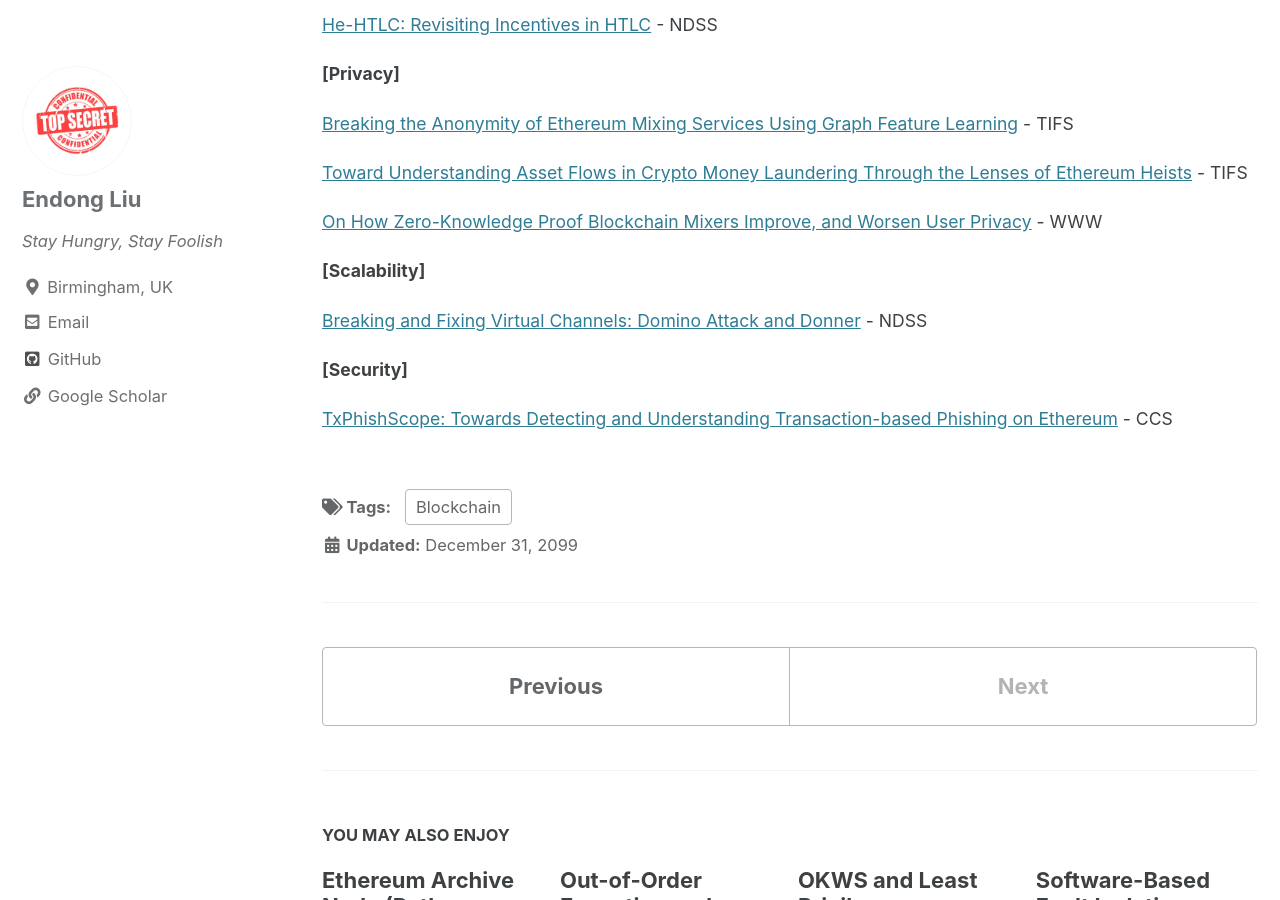
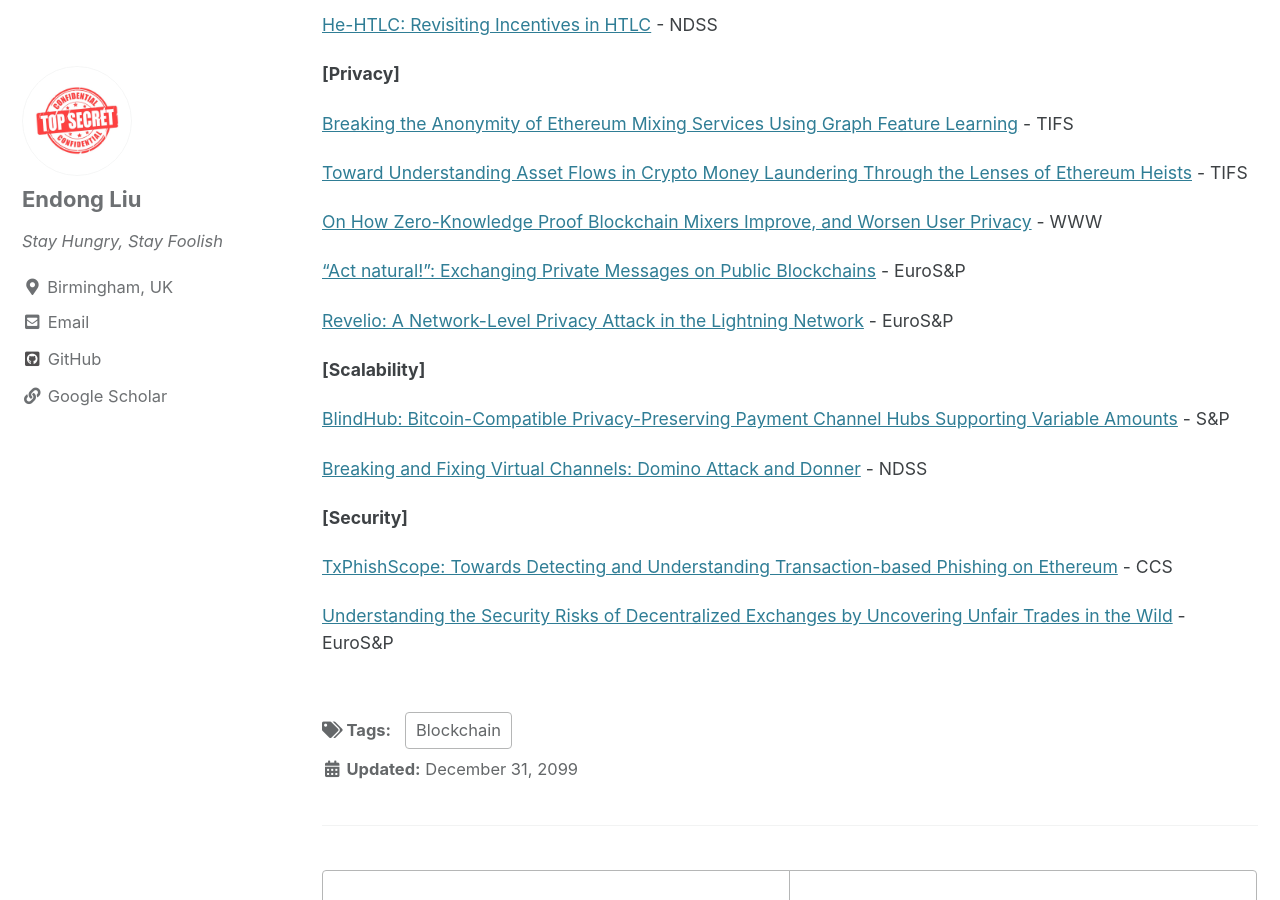
Before and after one commit to ZzPoLariszZ/zzpolariszz.github.io, a Jekyll site: the page built from _posts/2099-12-31-Academic-Blockchain-Papers-Matching-Me.md, in a window 1280 px wide and 900 px high, scrolled down 849 px. Built offline with Jekyll 4.4.1, drawn with Linux system fonts in a browser that asks for light colours; cached includes are drawn as plain includes; some of the changed text lies outside the part shown.

Commit message:
Update 2099-12-31-Academic-Blockchain-Papers-Matching-Me.md

```diff
--- a/_posts/2099-12-31-Academic-Blockchain-Papers-Matching-Me.md
+++ b/_posts/2099-12-31-Academic-Blockchain-Papers-Matching-Me.md
@@ -42,10 +42,18 @@ A List of Academic Blockchain Papers Matching My Research Interests
 
 [On How Zero-Knowledge Proof Blockchain Mixers Improve, and Worsen User Privacy](https://dl.acm.org/doi/10.1145/3543507.3583217) - WWW
 
+[“Act natural!”: Exchanging Private Messages on Public Blockchains](https://ieeexplore.ieee.org/document/10190519) - EuroS&P
+
+[Revelio: A Network-Level Privacy Attack in the Lightning Network](https://ieeexplore.ieee.org/document/10190502) - EuroS&P
+
 **[Scalability]**
+
+[BlindHub: Bitcoin-Compatible Privacy-Preserving Payment Channel Hubs Supporting Variable Amounts](https://ieeexplore.ieee.org/document/10179427) - S&P
 
 [Breaking and Fixing Virtual Channels: Domino Attack and Donner](https://www.ndss-symposium.org/ndss-paper/breaking-and-fixing-virtual-channels-domino-attack-and-donner/) - NDSS
 
 **[Security]**
 
 [TxPhishScope: Towards Detecting and Understanding Transaction-based Phishing on Ethereum](https://dl.acm.org/doi/10.1145/3576915.3623210) - CCS
+
+[Understanding the Security Risks of Decentralized Exchanges by Uncovering Unfair Trades in the Wild](https://ieeexplore.ieee.org/document/10190515) - EuroS&P
```
